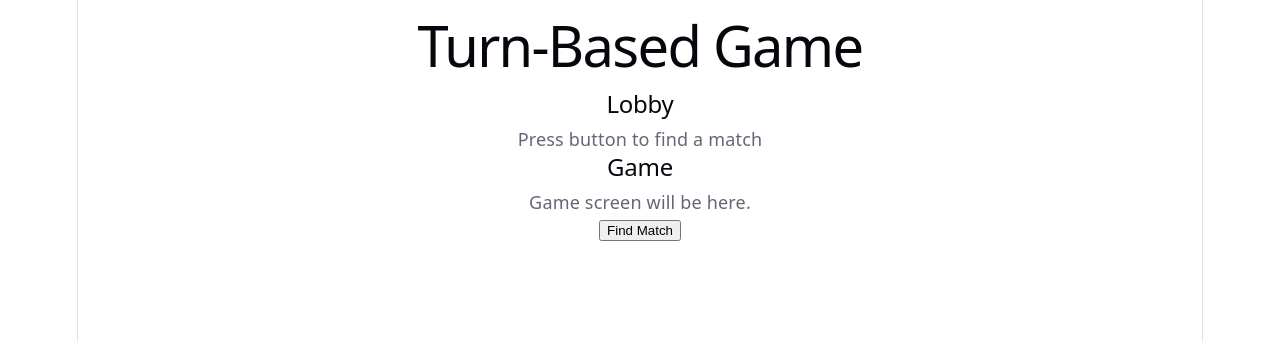
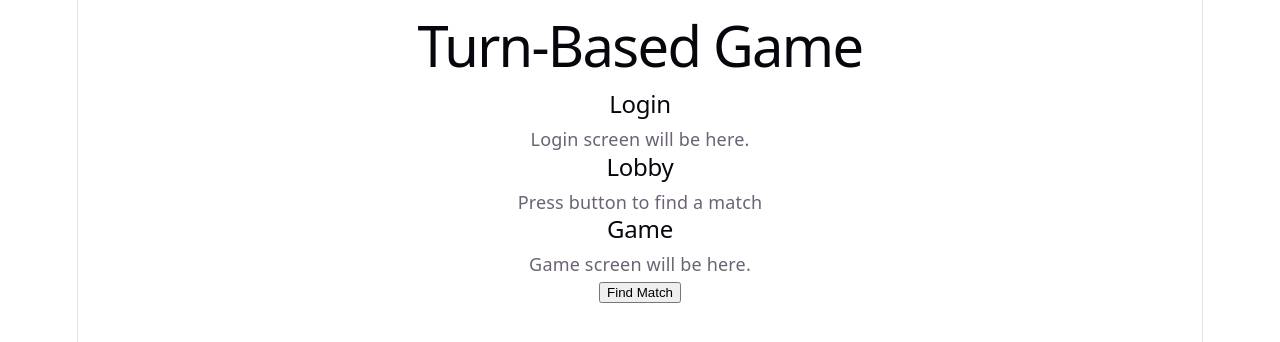
Before and after one commit to MnaboDe/turn-based-game, a React app in the folder frontend/: page / in a window 1280 px wide. Shown: the top 342 px of the page. Built offline with nearby package versions, Linux system fonts and the light colour scheme; the HTML template or start-up script is replaced by a standard one.

Commit message:
Add login screen component

```diff
--- a/frontend/src/App.jsx
+++ b/frontend/src/App.jsx
@@ -1,3 +1,4 @@
+import Login from "./screens/Login";
 import Lobby from "./screens/Lobby";
 import Game from "./screens/Game";
 
@@ -5,6 +6,7 @@ function App() {
   return (
     <main>
       <h1>Turn-Based Game</h1>
+      <Login />
       <Lobby />
       <Game />
       <button>Find Match</button>
--- /dev/null
+++ b/frontend/src/screens/Login.jsx
@@ -0,0 +1,10 @@
+function Login() {
+  return (
+    <div>
+      <h2>Login</h2>
+      <p>Login screen will be here.</p>
+    </div>
+  );
+}
+
+export default Login;
```
